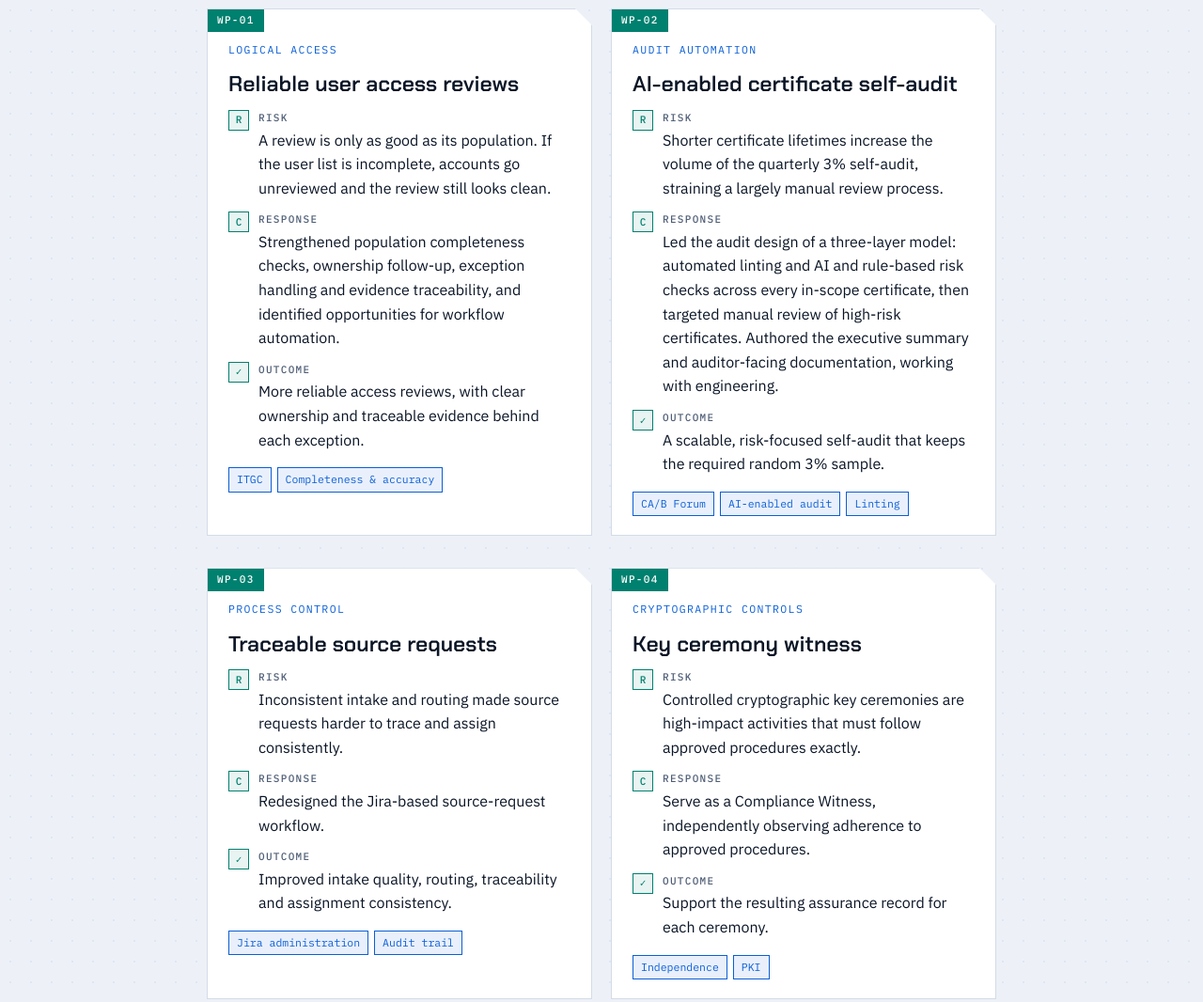
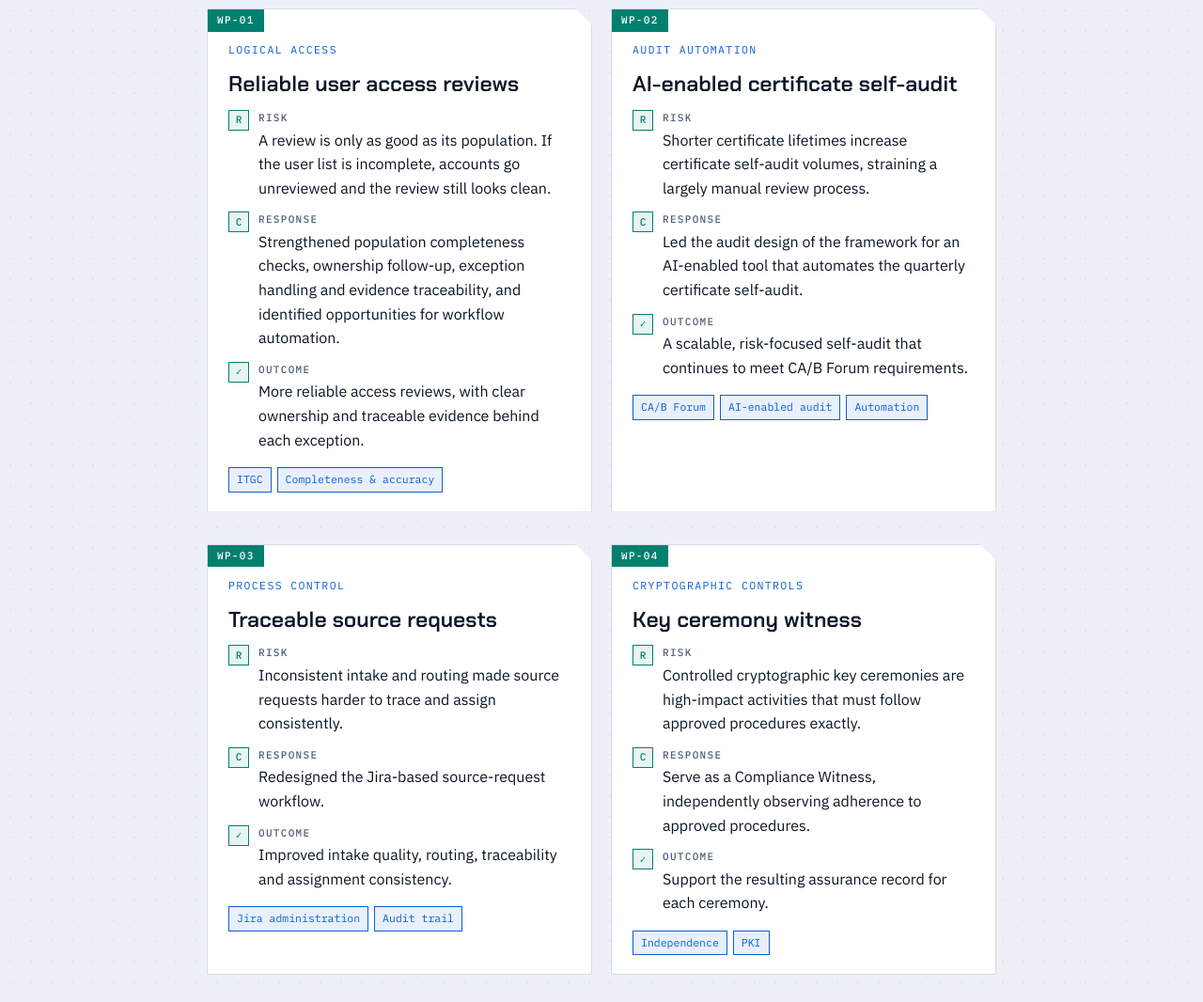
Before and after one commit to buysellenore/buysellenore, a plain HTML site: page index.html in a window 1280 px wide. Shown: the part 1100-2166 px from the top of the page at 94% size. Drawn offline with Linux system fonts and the light colour scheme.

Commit message:
Add files via upload

```diff
--- a/index.html
+++ b/index.html
@@ -259,11 +259,11 @@ footer{font-family:var(--mono);font-size:12px;color:var(--muted);text-align:cent
         <p class="area">Audit automation</p>
         <h3>AI-enabled certificate self-audit</h3>
         <ul class="steps">
-          <li><i class="tm">R</i><div><b>Risk</b><span>Shorter certificate lifetimes increase the volume of the quarterly 3% self-audit, straining a largely manual review process.</span></div></li>
-          <li><i class="tm">C</i><div><b>Response</b><span>Led the audit design of a three-layer model: automated linting and AI and rule-based risk checks across every in-scope certificate, then targeted manual review of high-risk certificates. Authored the executive summary and auditor-facing documentation, working with engineering.</span></div></li>
-          <li><i class="tm">✓</i><div><b>Outcome</b><span>A scalable, risk-focused self-audit that keeps the required random 3% sample.</span></div></li>
+          <li><i class="tm">R</i><div><b>Risk</b><span>Shorter certificate lifetimes increase certificate self-audit volumes, straining a largely manual review process.</span></div></li>
+          <li><i class="tm">C</i><div><b>Response</b><span>Led the audit design of the framework for an AI-enabled tool that automates the quarterly certificate self-audit.</span></div></li>
+          <li><i class="tm">✓</i><div><b>Outcome</b><span>A scalable, risk-focused self-audit that continues to meet CA/B Forum requirements.</span></div></li>
         </ul>
-        <div class="tags"><span class="tag">CA/B Forum</span><span class="tag">AI-enabled audit</span><span class="tag">Linting</span></div>
+        <div class="tags"><span class="tag">CA/B Forum</span><span class="tag">AI-enabled audit</span><span class="tag">Automation</span></div>
       </article>
 
       <article class="case">
@@ -344,7 +344,7 @@ footer{font-family:var(--mono);font-size:12px;color:var(--muted);text-align:cent
             <li>Lead a team of three analysts running certificate self-audits, source reviews and user access reviews.</li>
             <li>Coordinate evidence, walkthroughs, sampling and remediation tracking across concurrent audits.</li>
             <li>Present audit evidence and control documentation directly to external auditors and enterprise customers.</li>
-            <li>Led the audit design of an AI-enabled framework that automates checks for the quarterly 3% certificate self-audit.</li>
+            <li>Led the audit design of the framework for an AI-enabled tool that automates the quarterly certificate self-audit.</li>
             <li>Built automation flows in Power Automate, Power BI dashboards and AI-assisted (Claude) monitoring dashboards.</li>
             <li>Report compliance risk and improvement priorities to leadership.</li>
           </ul>
```
